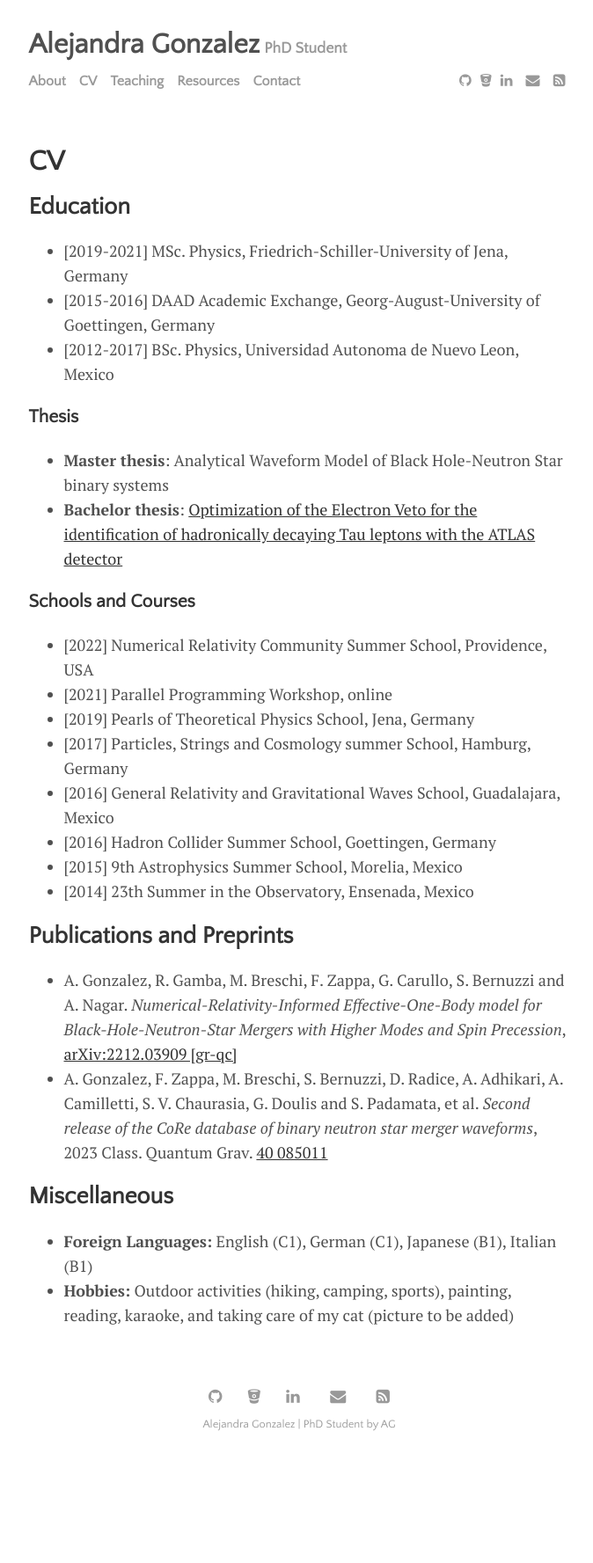
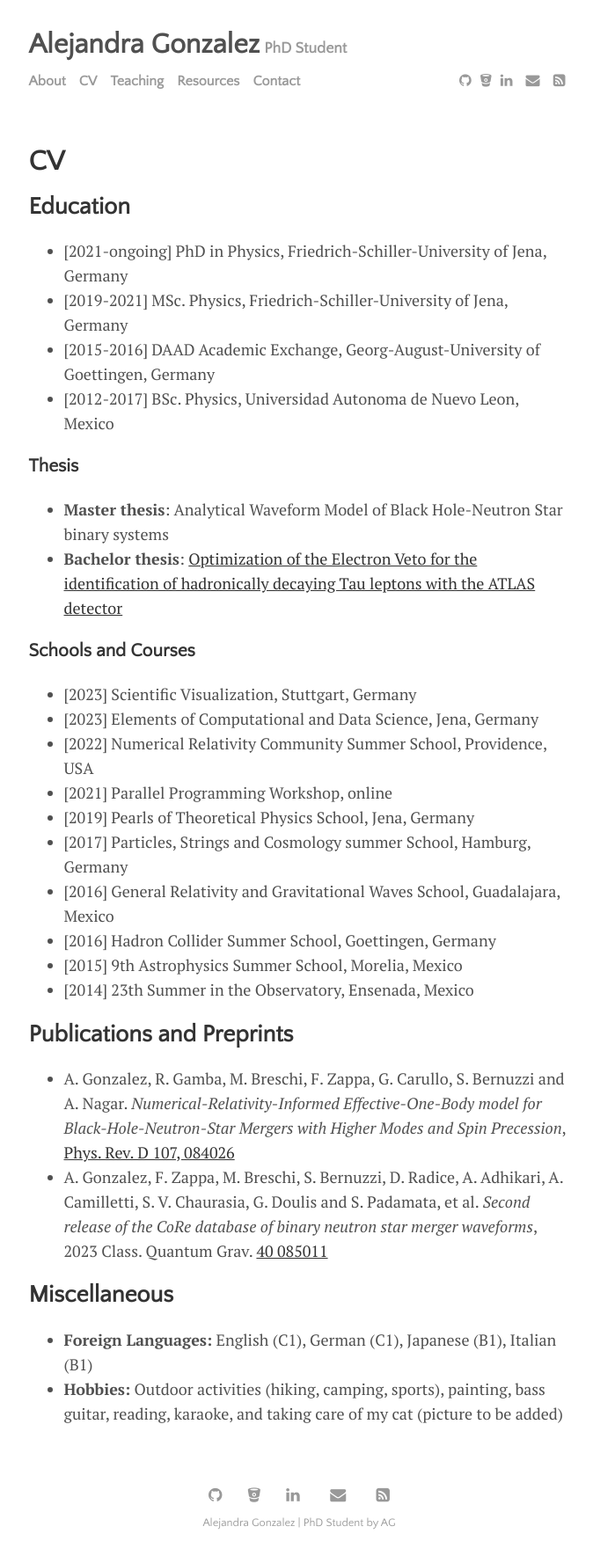
Before and after one commit to ar-gonzalez/ar-gonzalez.github.io, a Jekyll site: the page built from menu/cv.md, in a window 1280 px wide. Shown: the whole page at 88% size, without its empty margins (300-974 px from the left). Built offline with Jekyll 4.4.1, drawn with Linux system fonts in a browser that asks for light colours; before the commit the page ends 1665 px from its top, so only the background shows below that.

Commit message:
updated cv

```diff
--- a/menu/cv.md
+++ b/menu/cv.md
@@ -6,6 +6,7 @@ permalink: /cv
 
 ## Education
 
+- [2021-ongoing] PhD in Physics, Friedrich-Schiller-University of Jena, Germany
 - [2019-2021] MSc. Physics, Friedrich-Schiller-University of Jena, Germany
 - [2015-2016] DAAD Academic Exchange, Georg-August-University of Goettingen, Germany
 - [2012-2017] BSc. Physics, Universidad Autonoma de Nuevo Leon, Mexico
@@ -17,6 +18,8 @@ permalink: /cv
 
 ### Schools and Courses
 
+- [2023] Scientific Visualization, Stuttgart, Germany
+- [2023] Elements of Computational and Data Science, Jena, Germany
 - [2022] Numerical Relativity Community Summer School, Providence, USA
 - [2021] Parallel Programming Workshop, online
 - [2019] Pearls of Theoretical Physics School, Jena, Germany
@@ -28,10 +31,10 @@ permalink: /cv
 
 ## Publications and Preprints
 
-- A. Gonzalez, R. Gamba, M. Breschi, F. Zappa, G. Carullo, S. Bernuzzi and A. Nagar. *Numerical-Relativity-Informed Effective-One-Body model for Black-Hole-Neutron-Star Mergers with Higher Modes and Spin Precession*, [arXiv:2212.03909 [gr-qc]](https://arxiv.org/abs/2212.03909)
+- A. Gonzalez, R. Gamba, M. Breschi, F. Zappa, G. Carullo, S. Bernuzzi and A. Nagar. *Numerical-Relativity-Informed Effective-One-Body model for Black-Hole-Neutron-Star Mergers with Higher Modes and Spin Precession*, [Phys. Rev. D 107, 084026](https://journals.aps.org/prd/abstract/10.1103/PhysRevD.107.084026)
 - A. Gonzalez, F. Zappa, M. Breschi, S. Bernuzzi, D. Radice, A. Adhikari, A. Camilletti, S. V. Chaurasia, G. Doulis and S. Padamata, et al. *Second release of the CoRe database of binary neutron star merger waveforms*, 2023 Class. Quantum Grav. [40 085011](https://dx.doi.org/10.1088/1361-6382/acc231)
 
 ## Miscellaneous
 
 - **Foreign Languages:** English (C1), German (C1), Japanese (B1), Italian (B1)
-- **Hobbies:** Outdoor activities (hiking, camping, sports), painting, reading, karaoke, and taking care of my cat (picture to be added)
+- **Hobbies:** Outdoor activities (hiking, camping, sports), painting, bass guitar, reading, karaoke, and taking care of my cat (picture to be added)
```
